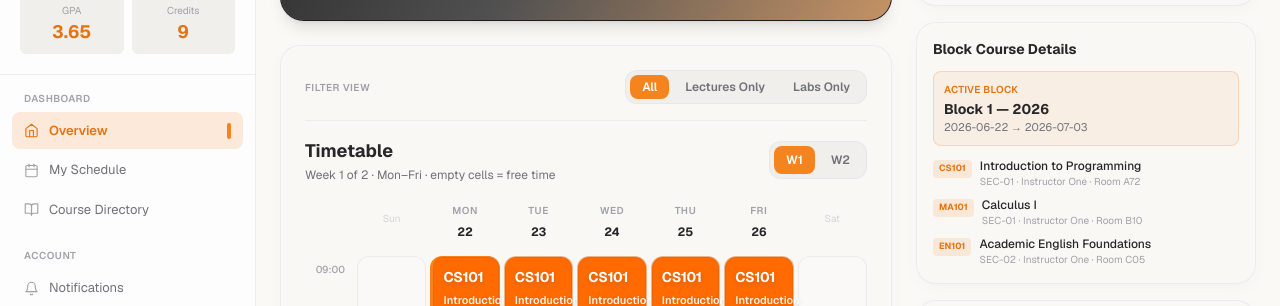
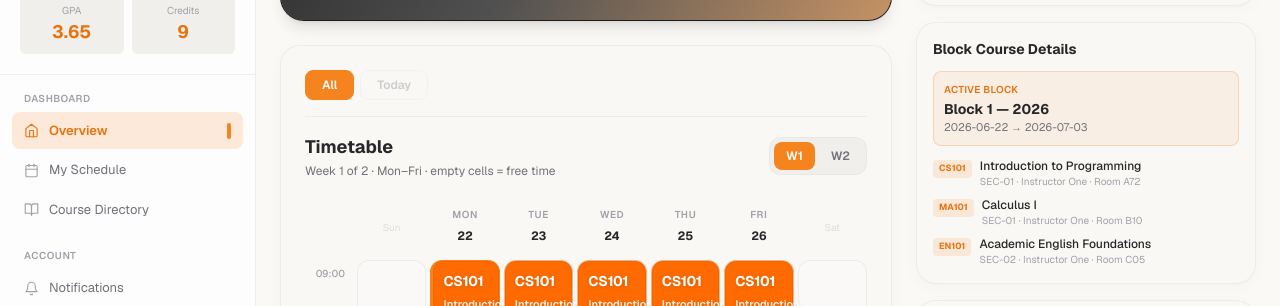
Before and after one commit to Thananontnc/AU_Simba_Spark, a Next.js app in the folder simba-spark/: page /student in a window 1280 px wide. Shown: the part 259-565 px from the top of the page. Built offline with nearby package versions, Linux system fonts and the light colour scheme; grey boxes are pictures that could not be loaded.

Commit message:
Edit Filter on Timetable/Fix Timetable Ux/Ui

```diff
--- a/simba-spark/src/app/student/components/timetable-grid.tsx
+++ b/simba-spark/src/app/student/components/timetable-grid.tsx
@@ -31,7 +31,7 @@ export default function TimetableGrid({ data }: Props) {
   const { currentBlock, enrolledCourses } = data;
   const [weekIdx, setWeekIdx] = useState(0);
   const [expandedId, setExpandedId] = useState<number | null>(null);
-  const [activeFilter, setActiveFilter] = useState<'all' | 'lecture' | 'lab'>('all');
+  const [selectedDayIso, setSelectedDayIso] = useState<string | null>(null);
 
   const blockDays = useMemo(
     () => (currentBlock ? weekdaysInRange(currentBlock.startDate, currentBlock.endDate) : []),
@@ -50,9 +50,28 @@ export default function TimetableGrid({ data }: Props) {
     [enrolledCourses],
   );
 
-  // "Now" context — drives the in-session highlight.
-  const nowIso = new Date().toISOString().slice(0, 10);
-  const nowMin = minutesNow();
+  // Timezone-safe local ISO date and "Now" minutes
+  const nowIso = useMemo(() => {
+    const d = new Date();
+    const y = d.getFullYear();
+    const m = String(d.getMonth() + 1).padStart(2, '0');
+    const day = String(d.getDate()).padStart(2, '0');
+    return `${y}-${m}-${day}`;
+  }, []);
+
+  const nowMin = useMemo(() => minutesNow(), []);
+
+  const todayWeekIdx = useMemo(() => {
+    return weeks.findIndex((week) => week.includes(nowIso));
+  }, [weeks, nowIso]);
+
+  const handleDayClick = (iso: string) => {
+    if (selectedDayIso === iso) {
+      setSelectedDayIso(null);
+    } else {
+      setSelectedDayIso(iso);
+    }
+  };
 
   if (!currentBlock || weeks.length === 0) {
     return (
@@ -80,37 +99,57 @@ export default function TimetableGrid({ data }: Props) {
         {/* Header row: corner + day columns */}
         <div style={{ gridColumn: 1, gridRow: 1 }} />
         {wColumns.map((col, i) => {
-          const isToday = col?.iso === nowIso;
+          if (!col) {
             return (
               <div
                 key={i}
-              className="text-center pb-2 select-none"
+                className="text-center pb-2 select-none opacity-30 flex flex-col items-center justify-center pt-2"
                 style={{ gridColumn: i + 2, gridRow: 1 }}
               >
-              {col ? (
-                <>
+                <p className="text-[10px]" style={{ color: 'var(--tx-3)' }}>
+                  {i === 0 ? 'Sun' : 'Sat'}
+                </p>
+              </div>
+            );
+          }
+
+          const isToday = col.iso === nowIso;
+          const isSelected = selectedDayIso === col.iso;
+
+          // Header button styling based on state
+          let dateClass = 'border-transparent text-[var(--tx)] bg-transparent group-hover:border-orange-500/30';
+          let labelClass = 'text-[var(--tx-3)] group-hover:text-[var(--accent)]';
+
+          if (isSelected) {
+            dateClass = 'bg-[var(--accent)] text-[var(--accent-fg)] border-transparent';
+            labelClass = 'text-[var(--accent-2)]';
+          } else if (isToday) {
+            dateClass = 'border-[var(--accent)] text-[var(--accent)] bg-transparent';
+            labelClass = 'text-[var(--accent)]';
+          }
+
+          return (
+            <button
+              key={col.iso}
+              onClick={() => handleDayClick(col.iso)}
+              className="w-full flex flex-col items-center justify-center py-2 active:scale-[0.97] cursor-pointer select-none focus:outline-none group transition-all duration-300"
+              style={{
+                gridColumn: i + 2,
+                gridRow: 1,
+                opacity: selectedDayIso !== null && !isSelected ? 0.35 : 1,
+              }}
+            >
               <p
-                    className="text-[10px] font-semibold uppercase tracking-wider"
-                    style={{ color: isToday ? 'var(--accent-2)' : 'var(--tx-3)' }}
+                className={`text-[10px] font-semibold uppercase tracking-wider transition-colors duration-300 ${labelClass}`}
               >
                 {col.dayName}
               </p>
               <p
-                    className="text-xs font-bold mt-0.5 inline-flex items-center justify-center min-w-[24px] h-6 rounded-lg px-1.5"
-                    style={{
-                      color: isToday ? 'var(--accent-fg)' : 'var(--tx)',
-                      background: isToday ? 'var(--accent)' : 'transparent',
-                    }}
+                className={`text-xs font-bold mt-0.5 inline-flex items-center justify-center min-w-[24px] h-6 rounded-lg px-1.5 border transition-all duration-300 group-hover:scale-105 ${dateClass}`}
               >
                 {col.iso.split('-')[2]}
               </p>
-                </>
-              ) : (
-                <p className="text-[10px] pt-2" style={{ color: 'var(--tx-3)', opacity: 0.4 }}>
-                  {i === 0 ? 'Sun' : 'Sat'}
-                </p>
-              )}
-            </div>
+            </button>
           );
         })}
 
@@ -132,10 +171,12 @@ export default function TimetableGrid({ data }: Props) {
               {wColumns.map((col, ci) => {
                 const gridCol = ci + 2;
                 if (!col) {
-                  return <WeekendCell key={ci} gridCol={gridCol} gridRow={gridRow} />;
+                  return <WeekendCell key={ci} gridCol={gridCol} gridRow={gridRow} isDimmed={selectedDayIso !== null} />;
                 }
 
                 const isToday = col.iso === nowIso;
+                const isSelected = selectedDayIso === col.iso;
+                const isDimmed = selectedDayIso !== null && !isSelected;
 
                 // Check if this hour slot overlaps with any booking on this day
                 const slotStart = toMin(hour);
@@ -149,7 +190,7 @@ export default function TimetableGrid({ data }: Props) {
                 });
 
                 if (!overlappingBooking) {
-                  return <EmptyCell key={ci} isToday={isToday} gridCol={gridCol} gridRow={gridRow} />;
+                  return <EmptyCell key={ci} isToday={isToday} gridCol={gridCol} gridRow={gridRow} isDimmed={isDimmed} />;
                 }
 
                 // If overlapping booking exists, find all hours in HOURS that overlap with it
@@ -181,7 +222,7 @@ export default function TimetableGrid({ data }: Props) {
                       isToday={isToday}
                       inSession={inSession}
                       onToggle={() => setExpandedId(expandedId === overlappingBooking.id ? null : overlappingBooking.id)}
-                      matchesFilter={activeFilter === 'all' || overlappingBooking.type === activeFilter}
+                      isDimmed={isDimmed}
                       gridCol={gridCol}
                       gridRow={gridRow}
                     />
@@ -205,26 +246,36 @@ export default function TimetableGrid({ data }: Props) {
     >
       {/* Subtle Segmented Filter Controls */}
       <div className="flex items-center justify-between mb-4 pb-4 border-b border-[var(--border)]">
-        <span className="text-[10px] font-semibold uppercase tracking-wider text-zinc-400 dark:text-zinc-500">
-          Filter View
-        </span>
-        <div
-          className="flex items-center gap-1 rounded-xl p-1"
-          style={{ background: 'var(--subtle)', border: '1px solid var(--border)' }}
-        >
-          {(['all', 'lecture', 'lab'] as const).map((filterOpt) => (
+        <div className="flex items-center gap-1.5">
           <button
-              key={filterOpt}
-              onClick={() => setActiveFilter(filterOpt)}
-              className="px-3 py-1 rounded-lg text-xs font-semibold transition-all duration-300 ease-in-out cursor-pointer border-none"
+            onClick={() => setSelectedDayIso(null)}
+            className="px-4 py-1.5 rounded-lg text-xs font-semibold border transition-all duration-300 ease-in-out cursor-pointer hover:text-[var(--tx)] hover:border-orange-500/30"
             style={{
-                background: activeFilter === filterOpt ? 'var(--accent)' : 'transparent',
-                color: activeFilter === filterOpt ? 'var(--accent-fg)' : 'var(--tx-2)',
+              background: selectedDayIso === null ? 'var(--accent)' : 'transparent',
+              borderColor: selectedDayIso === null ? 'var(--accent)' : 'var(--border)',
+              color: selectedDayIso === null ? 'var(--accent-fg)' : 'var(--tx-3)',
+              opacity: selectedDayIso === null ? 1 : 0.5,
             }}
           >
-              {filterOpt === 'all' ? 'All' : filterOpt === 'lecture' ? 'Lectures Only' : 'Labs Only'}
+            All
           </button>
-          ))}
+          <button
+            onClick={() => {
+              setSelectedDayIso(nowIso);
+              if (todayWeekIdx !== -1) {
+                setWeekIdx(todayWeekIdx);
+              }
+            }}
+            className="px-4 py-1.5 rounded-lg text-xs font-semibold border transition-all duration-300 ease-in-out cursor-pointer hover:text-[var(--tx)] hover:border-orange-500/30"
+            style={{
+              background: selectedDayIso === nowIso ? 'var(--accent)' : 'transparent',
+              borderColor: selectedDayIso === nowIso ? 'var(--accent)' : 'var(--border)',
+              color: selectedDayIso === nowIso ? 'var(--accent-fg)' : 'var(--tx-3)',
+              opacity: selectedDayIso === nowIso ? 1 : 0.5,
+            }}
+          >
+            Today
+          </button>
         </div>
       </div>
 
@@ -241,7 +292,10 @@ export default function TimetableGrid({ data }: Props) {
           {weeks.map((_, i) => (
             <button
               key={i}
-              onClick={() => setWeekIdx(i)}
+              onClick={() => {
+                setWeekIdx(i);
+                setSelectedDayIso(null);
+              }}
               className="px-3 py-1.5 rounded-lg text-xs font-semibold transition-all"
               style={{
                 background: weekIdx === i ? 'var(--accent)' : 'transparent',
@@ -302,7 +356,7 @@ function TimetableCard({
   isToday,
   inSession,
   onToggle,
-  matchesFilter,
+  isDimmed,
   gridCol,
   gridRow,
 }: {
@@ -314,7 +368,7 @@ function TimetableCard({
   isToday: boolean;
   inSession: boolean;
   onToggle: () => void;
-  matchesFilter: boolean;
+  isDimmed: boolean;
   gridCol: number;
   gridRow: number;
 }) {
@@ -334,7 +388,7 @@ function TimetableCard({
           : 'border-[var(--border)] hover:border-[#FF7A1A]/50 dark:hover:border-[#FF6B00]/60',
         isOverride ? 'block-override' : '',
         inSession ? 'block-now ring-2 ring-orange-400/50 animate-pulse' : '',
-        matchesFilter ? 'opacity-100 scale-100' : 'opacity-30 scale-[0.98] pointer-events-none',
+        isDimmed ? 'opacity-15 scale-[0.98] pointer-events-none blur-[0.5px]' : 'opacity-100 scale-100',
       ].join(' ')}
       style={{
         background: fill,
@@ -402,16 +456,19 @@ function RowFragment({ children }: { children: React.ReactNode }) {
 }
 
 /** Weekend — ultra-faint, clearly not a teaching day. */
-function WeekendCell({ gridCol, gridRow }: { gridCol: number; gridRow: number }) {
+function WeekendCell({ gridCol, gridRow, isDimmed }: { gridCol: number; gridRow: number; isDimmed: boolean }) {
   return (
     <div
-      className="rounded-xl flex items-center justify-center"
+      className="rounded-xl flex items-center justify-center transition-all duration-300 ease-in-out"
       style={{
         background: 'var(--empty-cell-bg)',
         border: '1px solid var(--empty-cell-border)',
         minHeight: 52,
         gridColumn: gridCol,
         gridRow: gridRow,
+        opacity: isDimmed ? 0.15 : 1,
+        filter: isDimmed ? 'blur(0.5px)' : 'none',
+        pointerEvents: isDimmed ? 'none' : 'auto',
       }}
     >
       <span className="text-[9px]" style={{ color: 'var(--tx-3)', opacity: 0.35 }}>—</span>
@@ -420,7 +477,7 @@ function WeekendCell({ gridCol, gridRow }: { gridCol: number; gridRow: number })
 }
 
 /** Empty cell — clean hollow free-time placeholder. Transitioning container with dash / Free + icons cross-fading */
-function EmptyCell({ isToday, gridCol, gridRow }: { isToday: boolean; gridCol: number; gridRow: number }) {
+function EmptyCell({ isToday, gridCol, gridRow, isDimmed }: { isToday: boolean; gridCol: number; gridRow: number; isDimmed: boolean }) {
   return (
     <div
       className="rounded-xl transition-all duration-300 ease-in-out cursor-pointer flex items-center justify-center group relative min-h-[52px] hover:bg-orange-500/[0.04] dark:hover:bg-orange-500/[0.03] hover:border-[#FF6B00]/30 dark:hover:border-[#FF6B00]/20"
@@ -430,6 +487,9 @@ function EmptyCell({ isToday, gridCol, gridRow }: { isToday: boolean; gridCol: n
         borderColor: isToday ? 'var(--empty-cell-border-today)' : 'var(--empty-cell-border)',
         gridColumn: gridCol,
         gridRow: gridRow,
+        opacity: isDimmed ? 0.15 : 1,
+        filter: isDimmed ? 'blur(0.5px)' : 'none',
+        pointerEvents: isDimmed ? 'none' : 'auto',
       }}
     >
       {/* Simple dash showing when not hovered, fades out on hover */}
```
Lines whose indentation alone changed are shown as unchanged.
